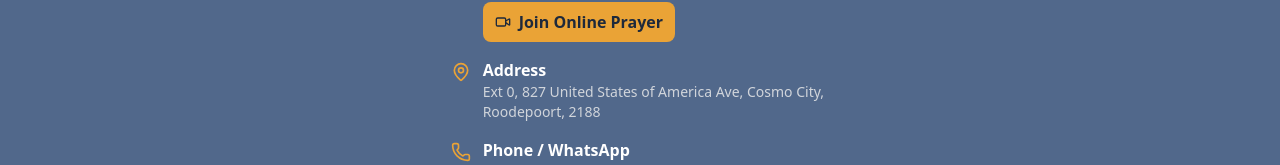
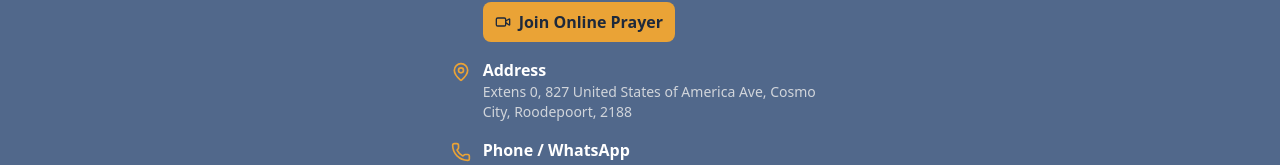
Before and after one commit to JosephMotshana/TLC, a React (Vite) app: page / in a window 1280 px wide. Shown: the part 2607-2772 px from the top of the page. Built offline with nearby package versions, Linux system fonts and the light colour scheme.

Commit message:
we thank God

```diff
--- a/src/components/common/Footer.jsx
+++ b/src/components/common/Footer.jsx
@@ -57,7 +57,7 @@ export default function Footer({ setActiveTab, onOpenModal }) {
               <div>
                 <p className="font-semibold text-white">Address</p>
                 <address className="text-sm not-italic">
-                  Ext 0, 827 United States of America Ave, Cosmo City, Roodepoort, 2188
+                  Extens 0, 827 United States of America Ave, Cosmo City, Roodepoort, 2188
                 </address>
               </div>
             </div>
```
